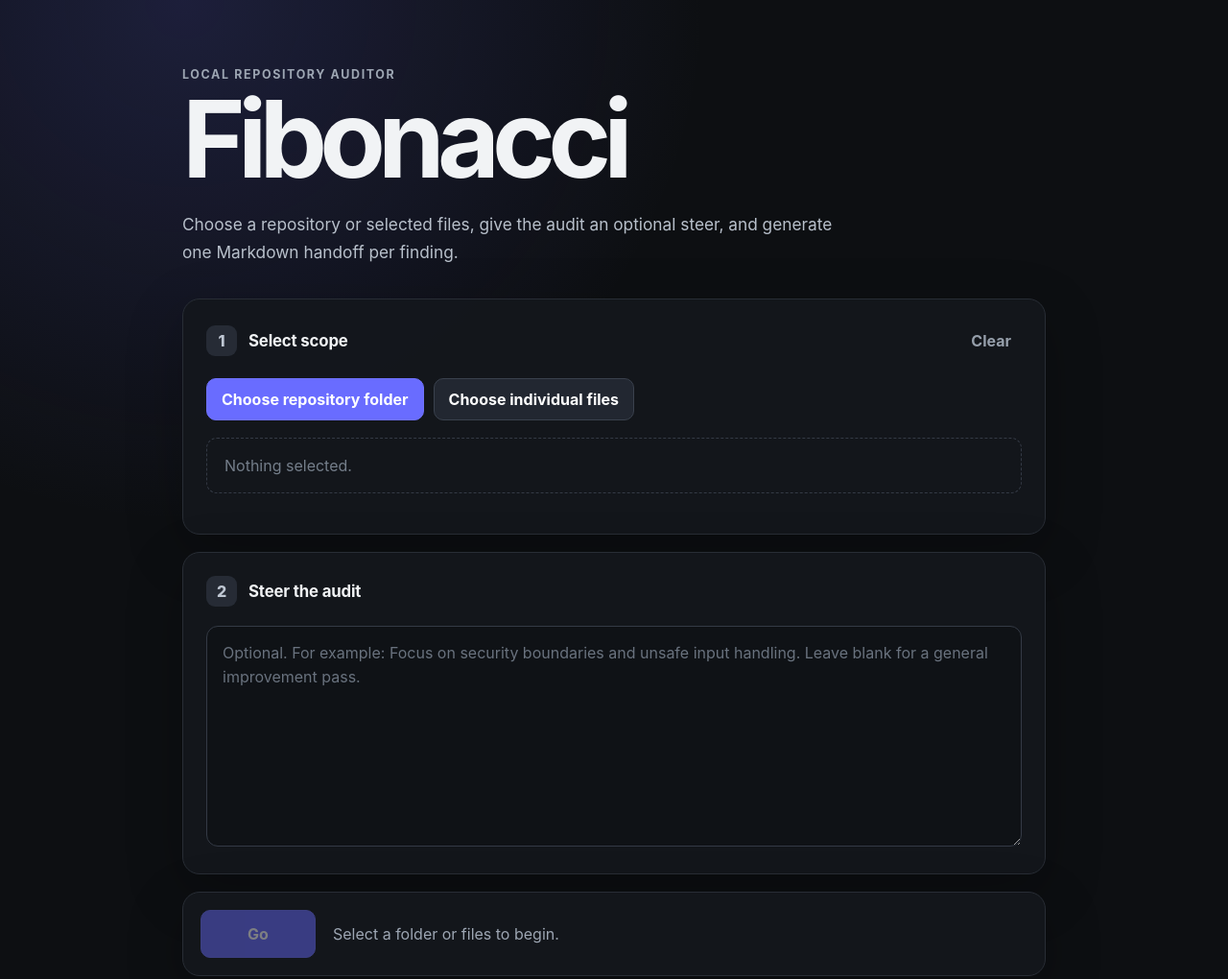
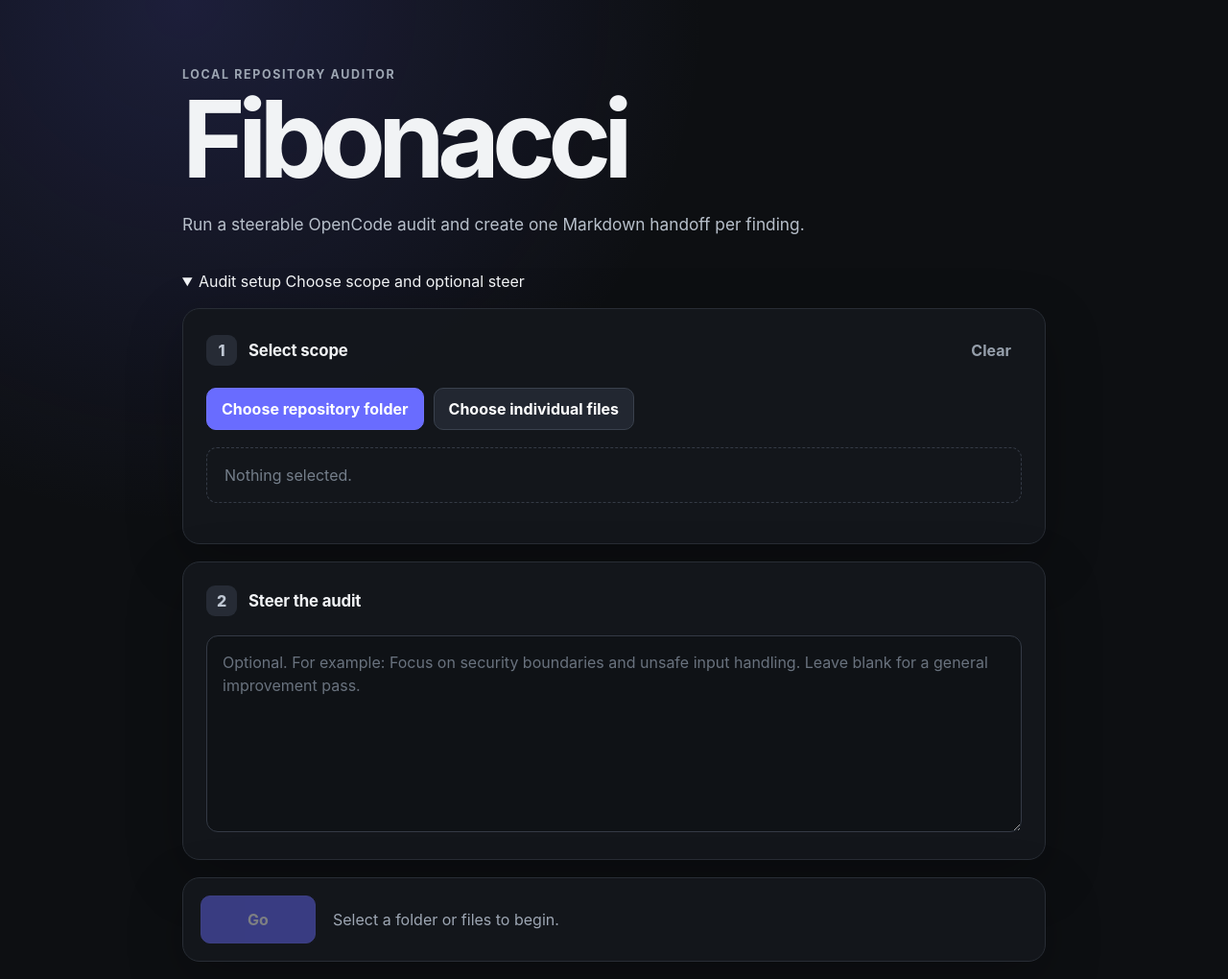
Before and after one commit to shay-p-bops/fibonacci, a website: page public/index.html in a window 1280 px wide. Shown: the whole page at 96% size. Drawn offline with Linux system fonts and the light colour scheme.

Commit message:
Simplify UI and add collapsible audit setup

```diff
--- a/public/index.html
+++ b/public/index.html
@@ -8,12 +8,21 @@
 </head>
 <body>
   <main class="shell">
-    <header>
+    <header class="app-header">
+      <div>
         <p class="eyebrow">Local repository auditor</p>
         <h1>Fibonacci</h1>
-      <p class="intro">Choose a repository or selected files, give the audit an optional steer, and generate one Markdown handoff per finding.</p>
+      </div>
+      <p class="intro">Run a steerable OpenCode audit and create one Markdown handoff per finding.</p>
     </header>
 
+    <details id="setupDetails" class="setup-details" open>
+      <summary>
+        <span>Audit setup</span>
+        <span id="setupSummary" class="setup-summary">Choose scope and optional steer</span>
+      </summary>
+
+      <div class="setup-content">
         <section class="panel">
           <div class="section-heading">
             <div>
@@ -39,8 +48,10 @@
               <h2>Steer the audit</h2>
             </div>
           </div>
-      <textarea id="steer" rows="8" placeholder="Optional. For example: Focus on security boundaries and unsafe input handling. Leave blank for a general improvement pass."></textarea>
+          <textarea id="steer" rows="7" placeholder="Optional. For example: Focus on security boundaries and unsafe input handling. Leave blank for a general improvement pass."></textarea>
         </section>
+      </div>
+    </details>
 
     <section id="actionPanel" class="action-panel">
       <button id="goButton" class="go" type="button" disabled>Go</button>
@@ -69,6 +80,7 @@
           <span class="step">✓</span>
           <h2>Audit complete</h2>
         </div>
+        <button id="openResultsButton" class="secondary" type="button">Open output folder</button>
       </div>
       <dl class="result-grid">
         <div>
```
Lines whose indentation alone changed are shown as unchanged.
